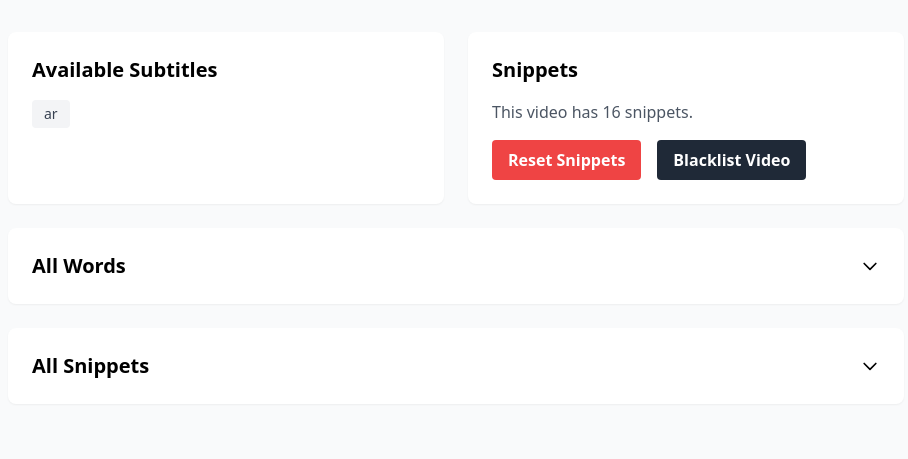
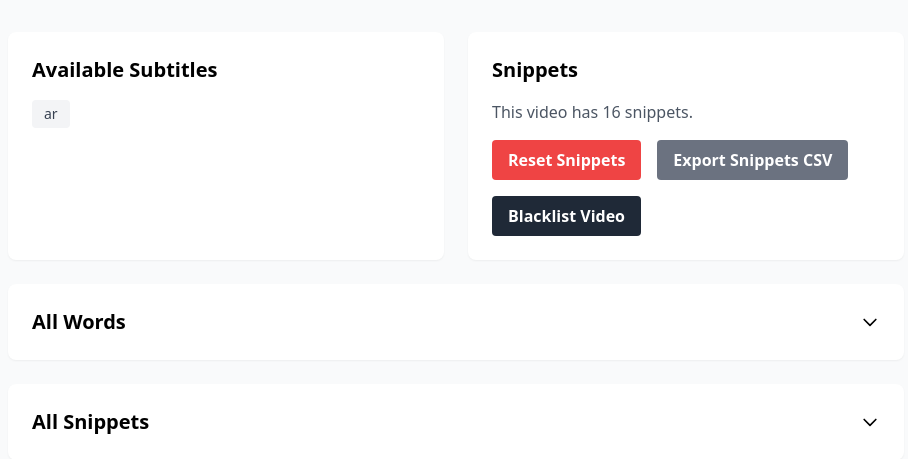
Before and after one commit to koljapluemer/snipvocab, a Django app: page /cms/videos/1Ov6_gO7unY/ in a window 1280 px wide. Shown: the part 708-1167 px from the top of the page, without its empty margins (184-1092 px from the left). Run offline with Django 5.2, Linux system fonts and the light colour scheme; data comes from the database, SQL or seed files in the repository; some libraries are stand-ins or nearby versions.

Commit message:
add cms csv export for data sharing

```diff
--- a/backend/cms/templates/video_details.html
+++ b/backend/cms/templates/video_details.html
@@ -91,6 +91,13 @@
                                 Reset Snippets
                             </button>
                         </form>
+                    {% endif %}
+
+                    {% if video.snippets.exists %}
+                        <a href="{% url 'export_snippets_csv' video.youtube_id %}"
+                           class="bg-gray-500 hover:bg-gray-700 text-white font-bold py-2 px-4 rounded">
+                            Export Snippets CSV
+                        </a>
                     {% endif %}
 
                     {% if video.status != 'blacklisted' %}
--- a/backend/cms/urls.py
+++ b/backend/cms/urls.py
@@ -15,6 +15,7 @@ urlpatterns = [
     path('videos/<str:youtube_id>/generate-translations/', views.generate_translations, name='generate_translations'),
     path('videos/<str:youtube_id>/publish/', views.publish_video, name='publish_video'),
     path('videos/<str:youtube_id>/reset-snippets/', views.reset_snippets, name='reset_snippets'),
+    path('videos/<str:youtube_id>/export-snippets/', views.export_snippets_csv, name='export_snippets_csv'),
     path('mark-videos-without-arabic/', views.mark_videos_without_arabic_subtitles, name='mark_videos_without_arabic'),
     path('generate-snippets-all/', views.generate_snippets_for_all_shortlisted, name='generate_snippets_all'),
     path('generate-translations-all/', views.generate_translations_for_all_snippets, name='generate_translations_all'),
--- a/backend/cms/views.py
+++ b/backend/cms/views.py
@@ -2,7 +2,7 @@ from django.shortcuts import render, redirect
 from django.conf import settings
 from googleapiclient.discovery import build
 from shared.models import Video, VideoStatus, Snippet, Word, Meaning, Frontend
-from django.http import JsonResponse
+from django.http import JsonResponse, HttpResponse
 from django.views.decorators.http import require_http_methods
 from django.core.paginator import Paginator
 from youtube_transcript_api import YouTubeTranscriptApi
@@ -12,6 +12,7 @@ from openai import OpenAI, beta
 from pydantic import BaseModel
 from typing import List
 import re
+import csv
 
 client = OpenAI(api_key=settings.OPENAI_API_KEY)
 
@@ -994,3 +995,38 @@ def import_playlist_videos(request):
         return render(request, 'import_playlist_videos.html', context)
 
     return render(request, 'import_playlist_videos.html')
+
+@require_http_methods(["GET"])
+def export_snippets_csv(request, youtube_id):
+    """View to export snippets as CSV"""
+    try:
+        video = Video.objects.get(youtube_id=youtube_id)
+        snippets = video.snippets.all().order_by('index')
+
+        # Create the HttpResponse object with the appropriate CSV header
+        response = HttpResponse(content_type='text/csv')
+        response['Content-Disposition'] = f'attachment; filename="{video.youtube_id}_snippets.csv"'
+
+        # Create the CSV writer
+        writer = csv.writer(response)
+
+        # Write the header
+        writer.writerow(['Index', 'Start Time', 'Duration', 'Content'])
+
+        # Write the data
+        for snippet in snippets:
+            writer.writerow([
+                snippet.index,
+                snippet.start,
+                snippet.duration,
+                snippet.content
+            ])
+
+        return response
+
+    except Video.DoesNotExist:
+        messages.error(request, "Video not found.")
+        return redirect('video_details', youtube_id=youtube_id)
+    except Exception as e:
+        messages.error(request, f"Error exporting snippets: {str(e)}")
+        return redirect('video_details', youtube_id=youtube_id)
```
